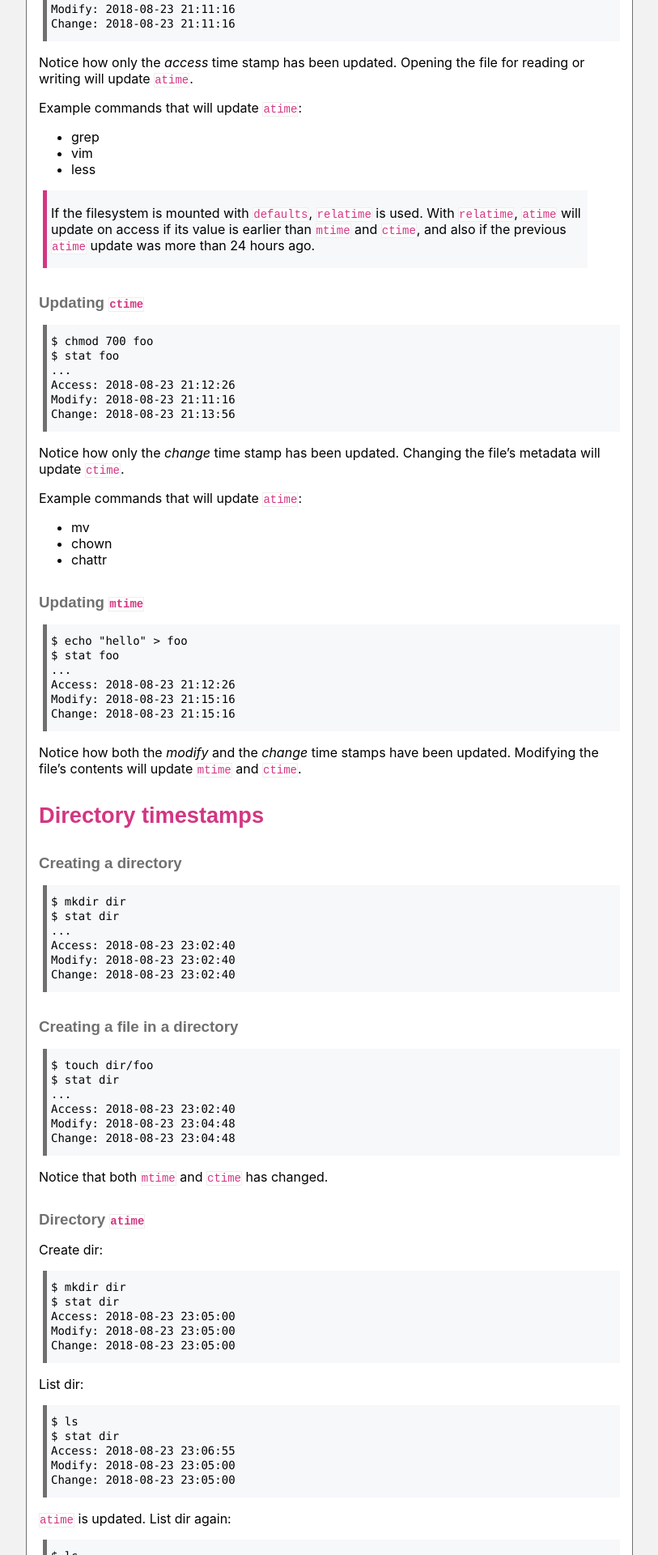
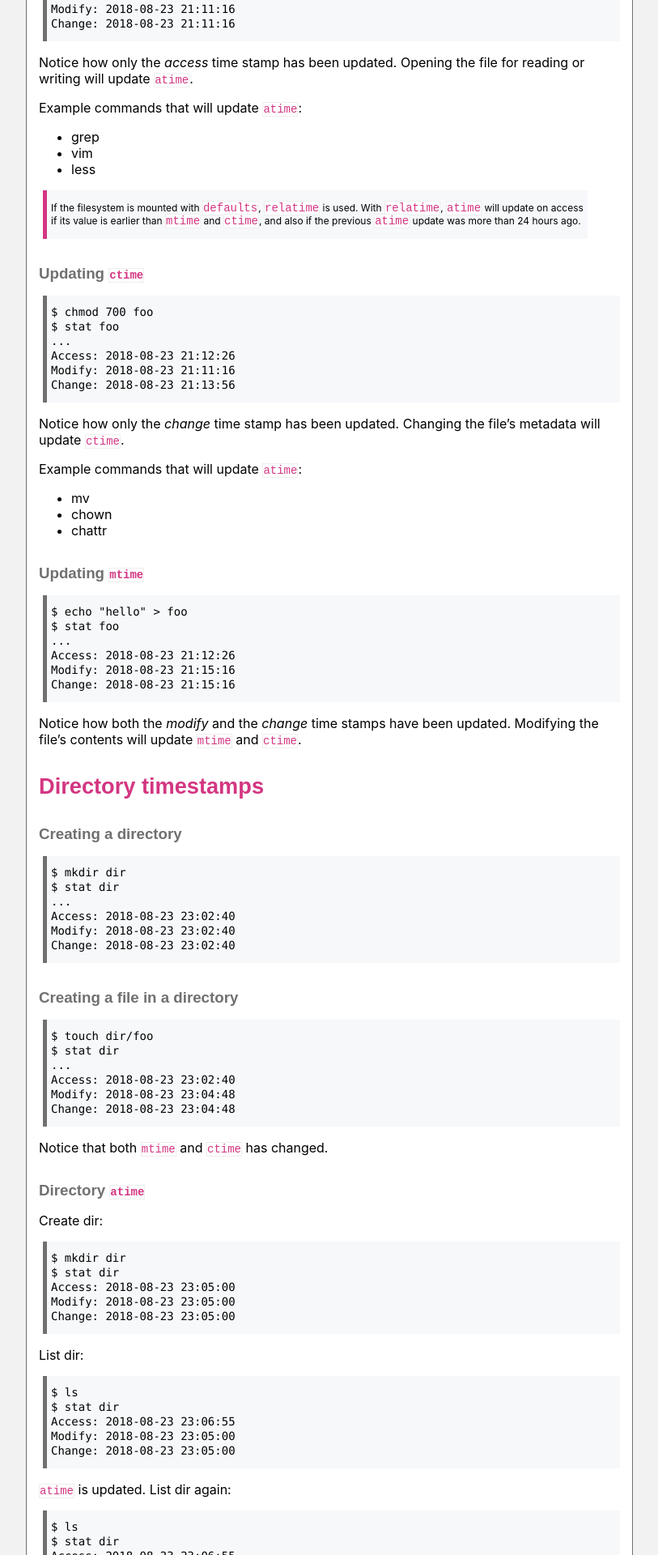
Before and after one commit to execas/execas.github.io, a Jekyll site: the page built from _posts/2018-08-23-linux-timestamps.md, in a window 1280 px wide. Shown: the part 865-2785 px from the top of the page at 81% size, without its empty margins (233-1046 px from the left). Built offline with Jekyll 4.4.1, drawn with Linux system fonts in a browser that asks for light colours.

Commit message:
Update execas.css

```diff
--- a/css/execas.css
+++ b/css/execas.css
@@ -46,6 +46,10 @@ blockquote {
      padding-top: 2px;
      border-left: 5px solid #d33682;
      color:#000000;
+}
+
+blockquote p {
+     font-size: 12px;
 }
 
 pre code {
```
